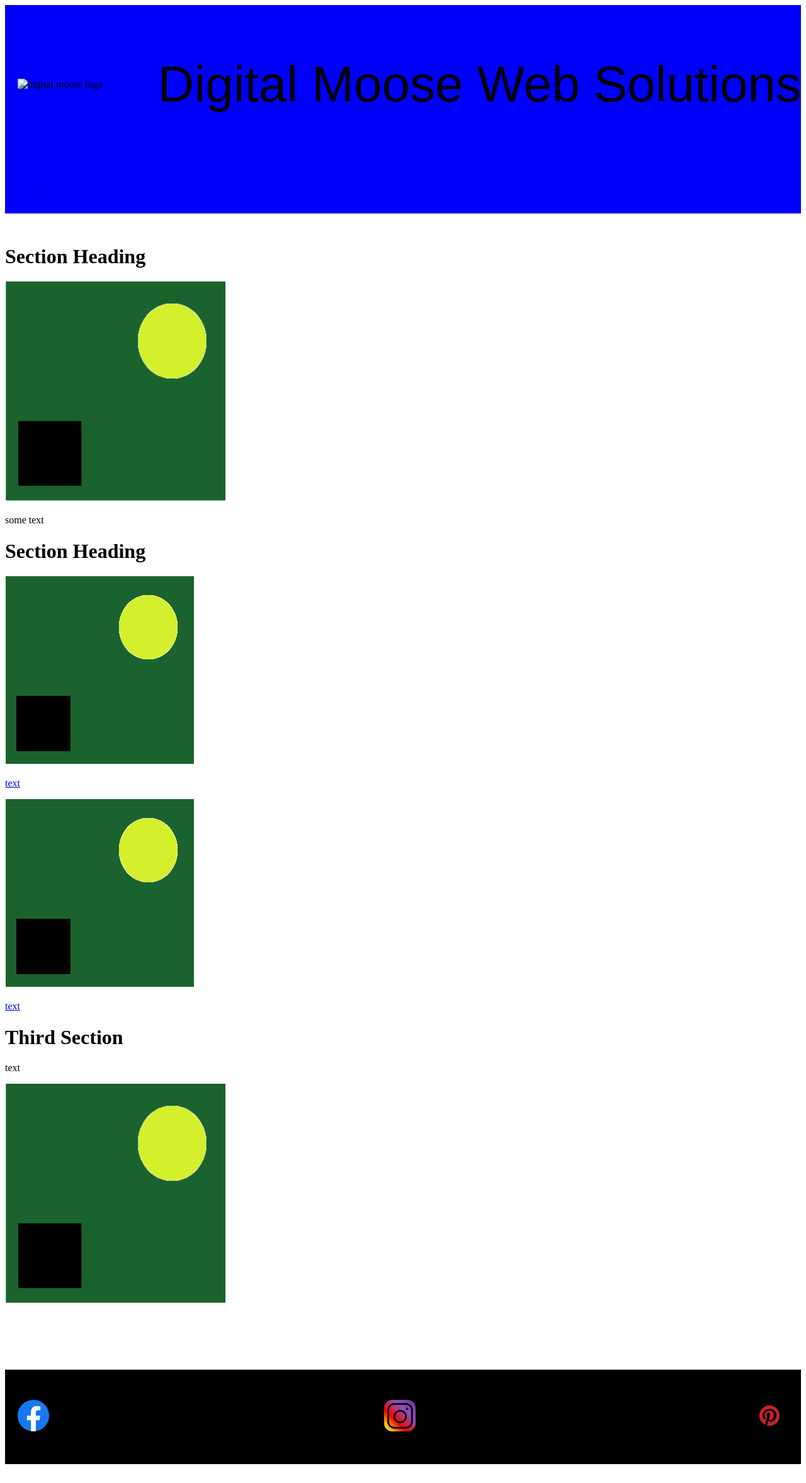
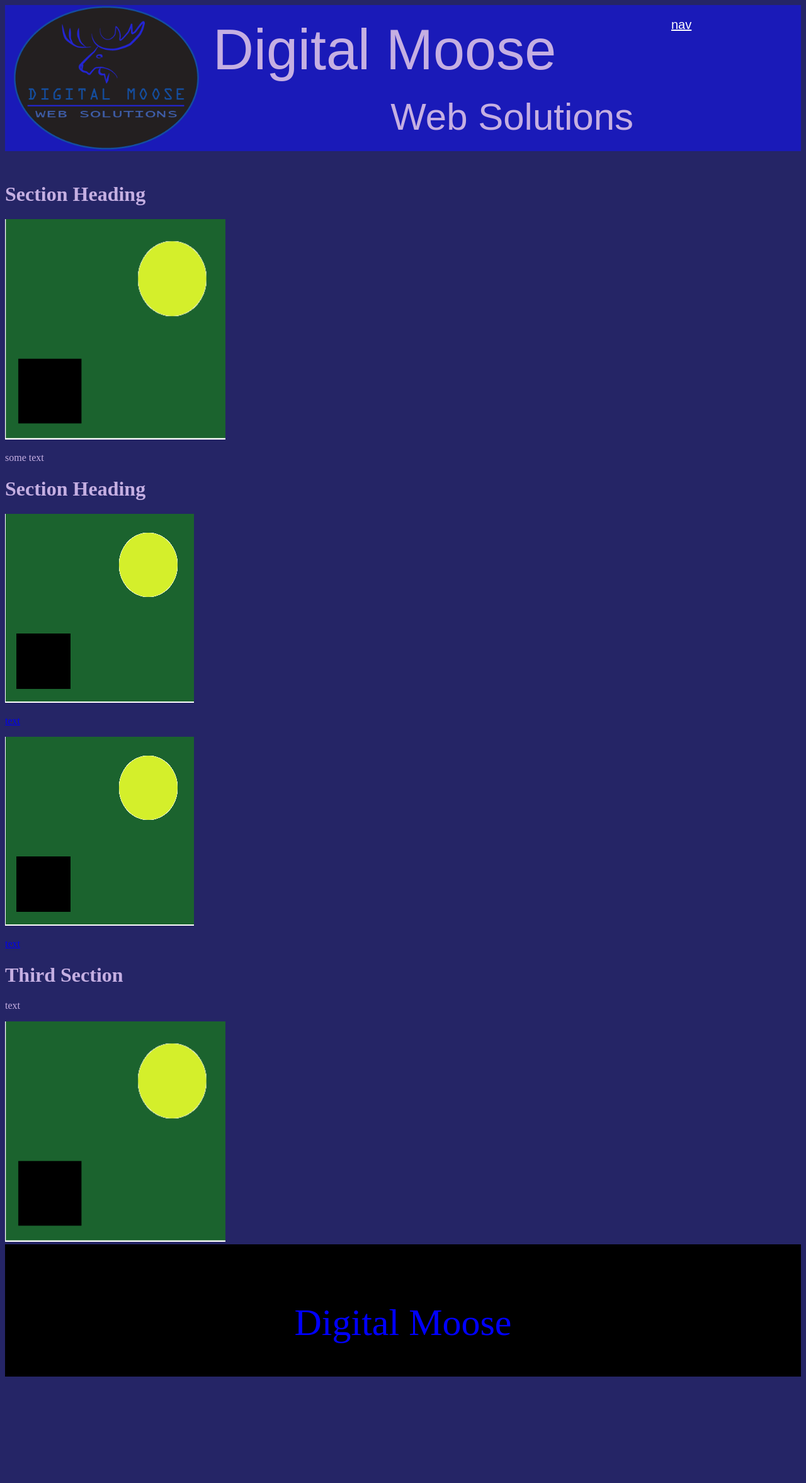
Before and after one commit to Jpickler/digitalmoose, a plain HTML site: page index.html in a window 1280 px wide. Shown: the whole page at 63% size. After the commit the page ends 2194 px from the top, so only its background shows below. Drawn offline with Linux system fonts and the light colour scheme.

Commit message:
fixed the header and logo

```diff
--- a/index.html
+++ b/index.html
@@ -16,7 +16,10 @@
 
     <div id="header">
       <img id="logo" src="/images/logos/digitalmooselogo.png" alt="digital moose logo" />
-      <p id="title-name">Digital Moose Web Solutions</p>
+      <div id="title-name">
+        <p id="title-name1">Digital Moose</p>
+        <p id="title-name2">Web Solutions</p>
+      </div>
       <div id="navigation">
         <ul id="navigation">
           <li> <a href="/temp1.html"> nav</a></li>
@@ -48,13 +51,13 @@
         <div class="section-container">
           <div class="picture-text-combo">
             <a href="/index.html">
-              <img id="image3" src="/digitalmoose/images/logos/placeholder.png" alt="placeholder" ; />
+              <img id="image3" src="/images/logos/placeholder.png" alt="placeholder" ; />
               <p>text</p>
           </a>
           </div>
           <div class="picture-text-combo">
             <a href ="/specials.html">
-              <img id="image3" src="/digitalmoose/images/logos/placeholder.png" alt="placeholder" ; />
+              <img id="image3" src="/images/logos/placeholder.png" alt="placeholder" ; />
               <p>text</p>
           </a>
           </div>
@@ -71,33 +74,14 @@
            text
           </p>
         </div>
-        <img src="/digitalmoose/images/logos/placeholder.png" alt="placeholder" style: width =
+        <img src="/images/logos/placeholder.png" alt="placeholder" style: width =
         "350px">
       </div>
     </div>
     <!-- // end of body-container -->
 
     <div id="footer">
-      <a href="https://www.facebook.com/">
-        <img
-          id="social-link"
-          src="/images/logos/facebooklogo.png"
-          alt="link to facebook"
-      /></a>
-
-      <a href="https://www.instagram.com/">
-      <img
-        id="social-link"
-        src="/images/logos/instagramlogo.png"
-        alt="link to instagram"
-      /></a>
-
-      <a href="https://pinterestlogo.com">
-      <img
-        id="social-link"
-        src="/images/logos/pinterestlogo.png"
-        alt="link to pinterest"
-      /></a>
+      <p> Digital Moose</p>
     </div>
     <!-- end of footer -->
   </body>
--- a/styles.css
+++ b/styles.css
@@ -1,42 +1,67 @@
 #header {
   display: flex;
   flex-direction: row;
-  justify-content: space-between;
-  align-items: center;
+  /* justify-content: space-between; */
+  align-items: top;
   flex-wrap: wrap;
   margin-bottom: 50px;
-  background-color: blue;
+  background-color: rgb(26, 26, 184);
+  color: rgb(197, 175, 226);
 }
 #logo {
-  width: 200px;
-  margin-left: 20px;
+  width: 300px;
+  margin-left: 10px;
+  flex: 1;
 }
 #title-name {
+  min-width: 400px;
   font-size: 80px;
-  color: var(--color-darkpurple);
-  font-family: "Rage Italic", sans-serif;
+  font-family: sans-serif;
+  flex: 3;
+}
+#title-name1{
+  text-align: left;
+  margin: 20px;
+  font-size: 90px;
+}
+#title-name2{
+  text-align: right;
+  margin: 20px;
+  font-size: 60px;
 }
 #navigation {
   list-style: none;
   font-family: Arial, Helvetica, sans-serif;
-  font-size: 25px;
-  color: var(--color-darkpurple);
-  margin-right: 20px;
+  font-size: 20px;
+  margin-right: 10px;
+  flex: 1;
+
+  a{
+    color: white;
+  }
 }
 
 #footer {
   display: flex;
   flex-direction: row;
-  justify-content: space-between;
+  justify-content: center;
   align-items: center;
   flex-wrap: wrap;
-  margin-top: 100px;
-  margin-bottom: 30px;
+  /* margin-top: 50px; */
+  /* margin-bottom: 30px; */
+  padding: 30px;
   background-color: black;
   height: 150px;
+  color: blue;
+  font-size: 60px;
 }
 
 #social-link {
   height: 50px;
   margin: 20px;
 }
+
+body{
+  background-color: rgb(37, 37, 102);
+  color:rgb(197, 175, 226);
+}
```
Also changed, not shown: images/logos/digitalmooselogo.png (added).
